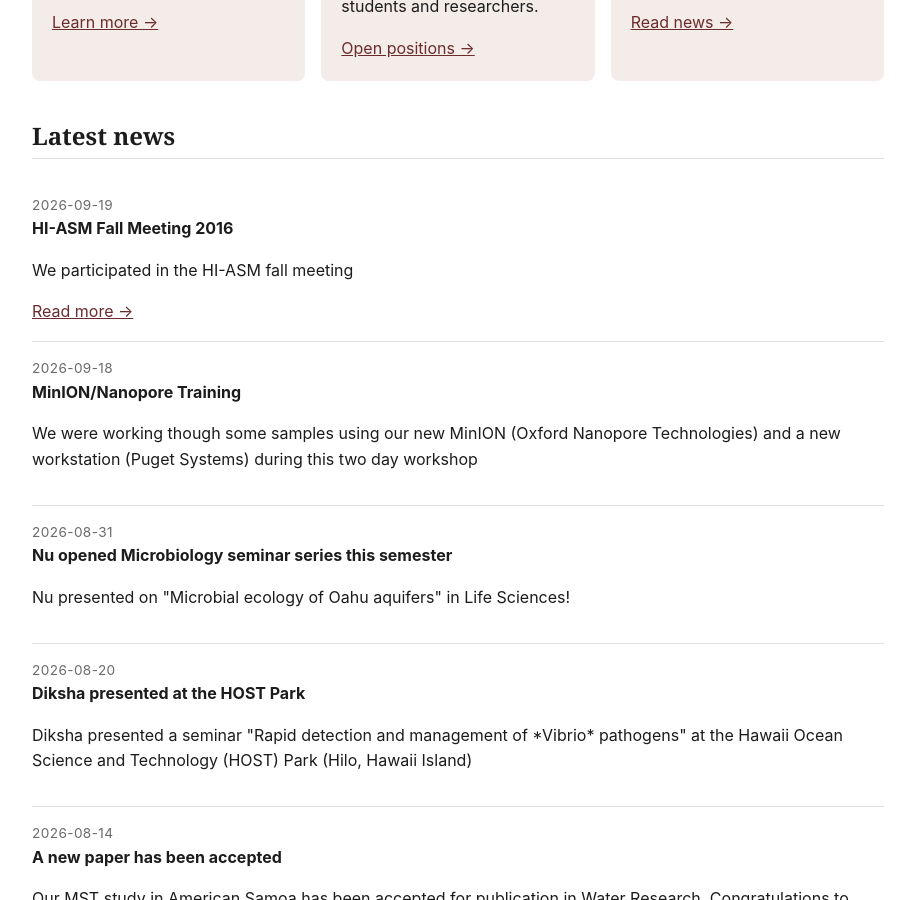
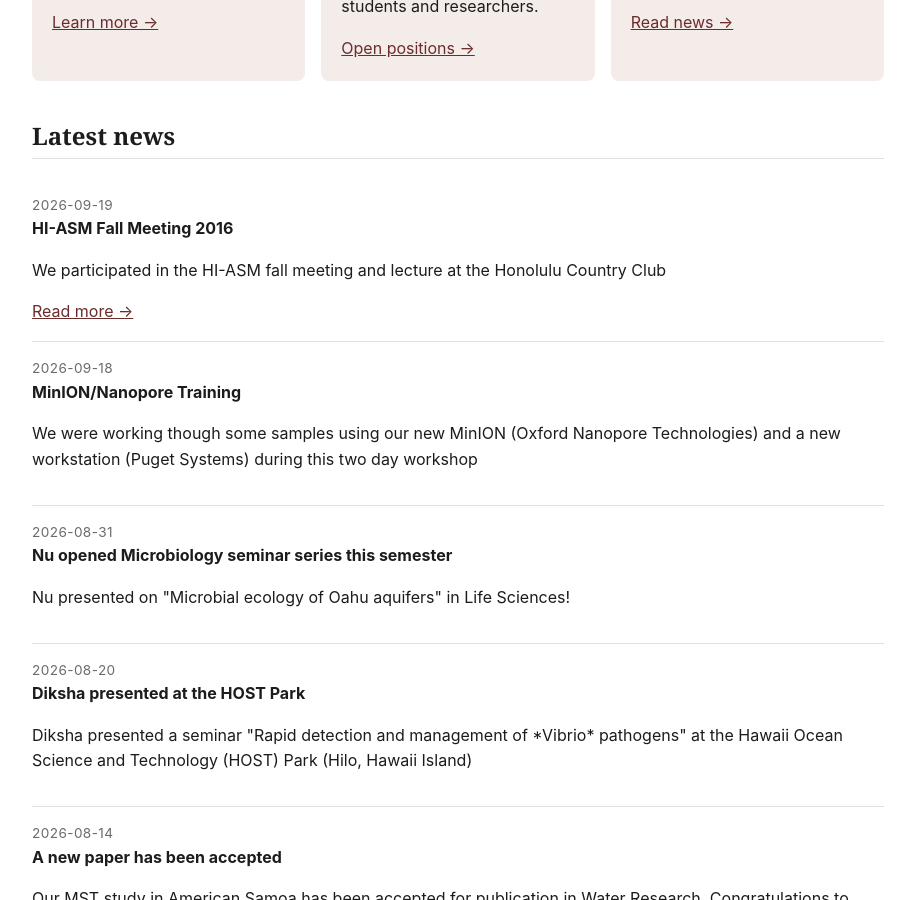
Before and after one commit to MarekKirs/marekkirs.github.io, a Jekyll site: the page built from index.md, in a window 1280 px wide and 900 px high, scrolled down 725 px. Shown: the whole window, without its empty margins (182-1097 px from the left). Built offline with Jekyll 4.4.1, drawn with Linux system fonts in a browser that asks for light colours.

Commit message:
Update news.yml

```diff
--- a/_data/news.yml
+++ b/_data/news.yml
@@ -3,7 +3,7 @@
 
 - date: "2026-09-19"
   title: "HI-ASM Fall Meeting 2016"
-  summary: "We participated in the HI-ASM fall meeting"
+  summary: "We participated in the HI-ASM fall meeting and lecture at the Honolulu Country Club"
   link: "https://www.hi-asm.org/event-registration-temp-1"
 
 - date: "2026-09-18"
```
